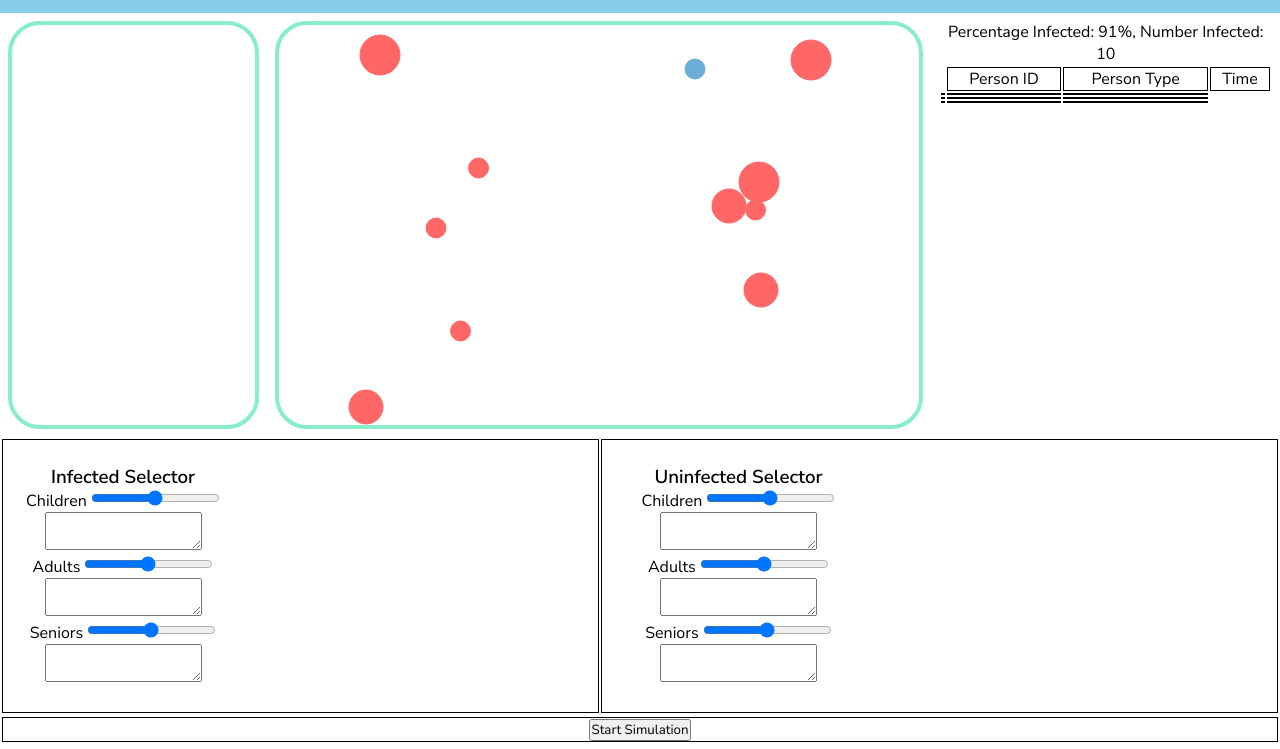
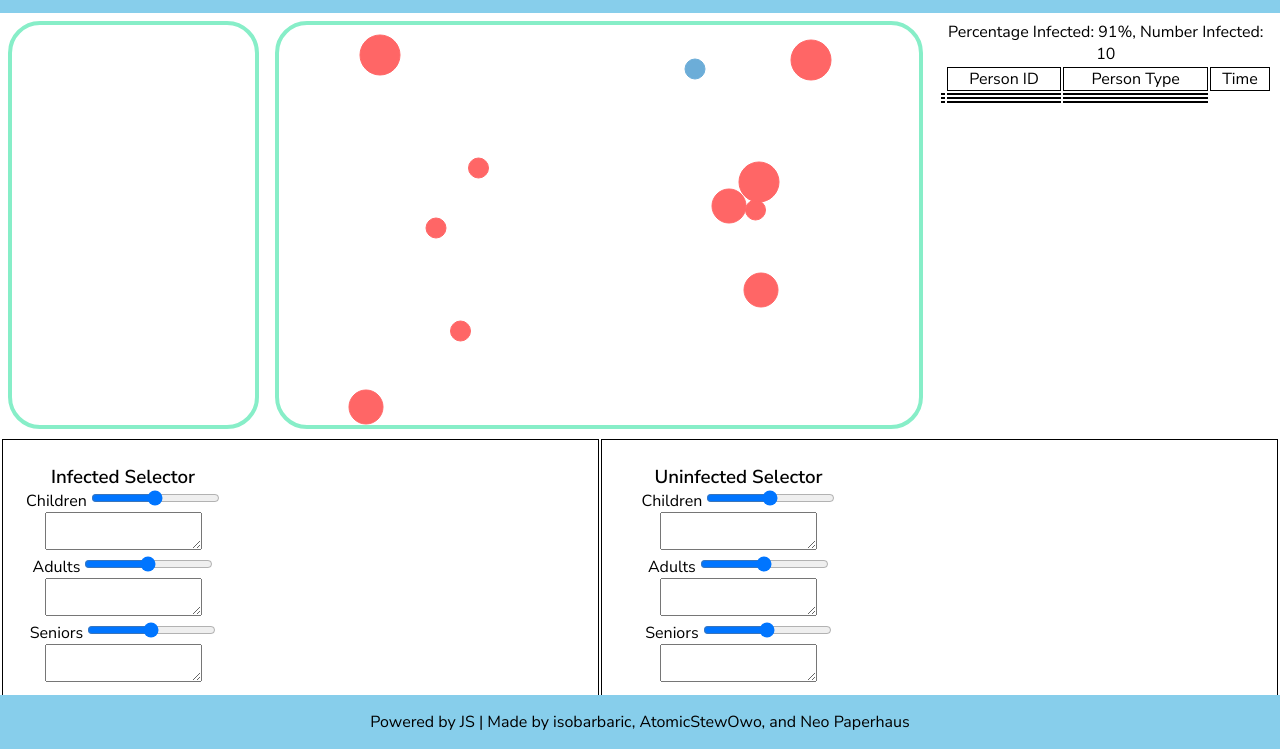
Before and after one commit to isobarbaric/Ian-Pandemic-Sim, a plain HTML site: page index.html in a window 1280 px wide. Shown: the part 51-800 px from the top of the page. Drawn offline with Linux system fonts and the light colour scheme.

Commit message:
added a header and footer

```diff
--- a/index.html
+++ b/index.html
@@ -96,5 +96,10 @@
         </tbody>
     </table>
     <script src="script.js"></script>
+    <footer>
+        <div class='footer'>
+            <p>Powered by JS | Made by isobarbaric, AtomicStewOwo, and Neo Paperhaus</p>
+        </div>
+    </footer>
   </body>
 </html>
--- a/styles.css
+++ b/styles.css
@@ -103,3 +103,14 @@ textarea {
     width: 100%;
     text-align: center;
 }
+
+.footer {
+    position: fixed;
+    left: 0;
+    bottom: 0;
+    width: 100%;
+    padding: 1em;
+    /* background-color: red; */
+    background-color: skyblue;
+    text-align: center;
+}
```
